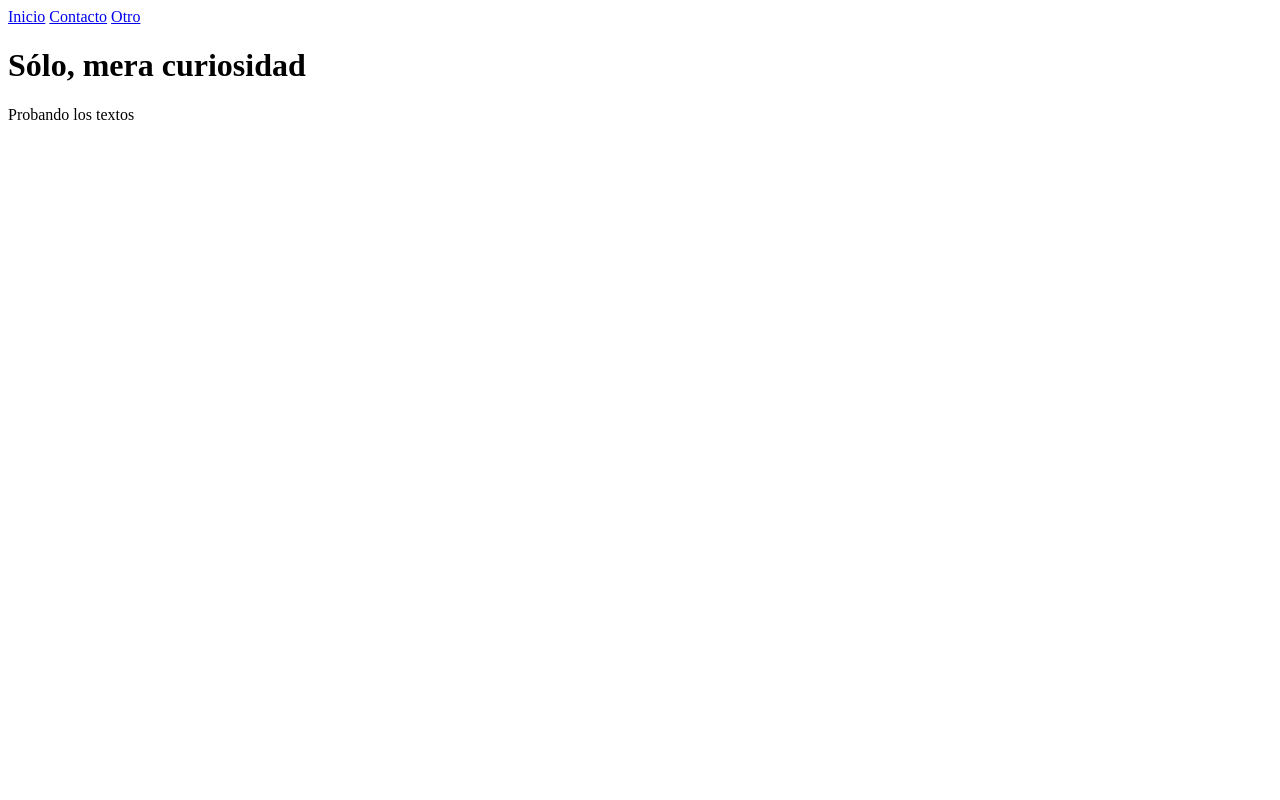
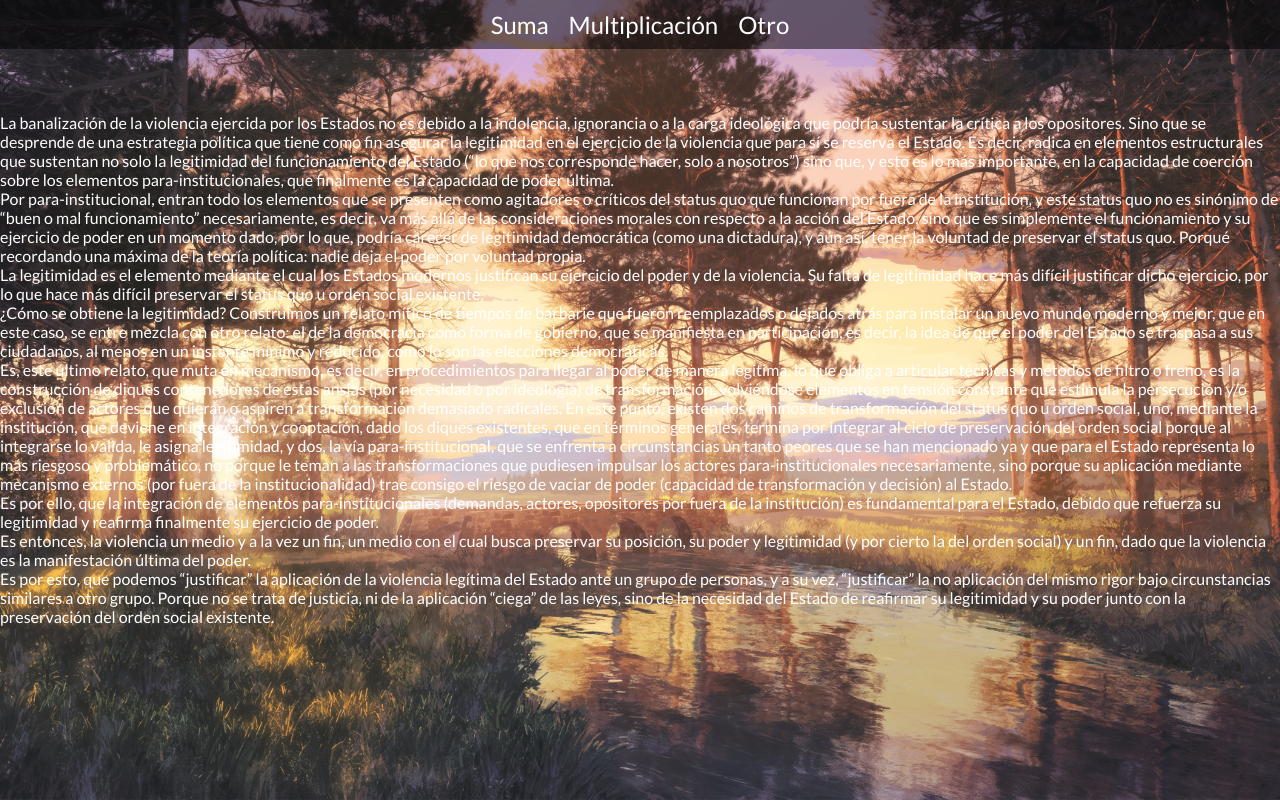
Before and after one commit to leadvic/PirataDulceWebSite, a plain HTML site: page texto.html in a window 1280 px wide. Drawn offline with Linux system fonts and the light colour scheme.

Commit message:
Texto y multiplicación corregida

```diff
--- a/css/style.css
+++ b/css/style.css
@@ -10,6 +10,13 @@
 :root{
   --main-background: rgba(0, 0, 0, .5);
   --main-transition: 0.2s;
+}
+
+div {
+  color: white;
+
+
+
 }
 
 html {
--- a/texto.html
+++ b/texto.html
@@ -4,18 +4,29 @@
     <meta charset="UTF-8">
     <meta name="viewport" content="width=device-width, initial-scale=1.0">
     <title>Document</title>
+    <link rel="stylesheet" href="css/style.css">
 </head>
 <body>
     <header>
         <nav>
-            <a href="index.html">Inicio</a>
-            <a href="contacto.html">Contacto</a>
+            <a href="index.html">Suma</a>
+            <a href="contacto.html">Multiplicación</a>
             <a href="texto.html">Otro</a>
         </nav>
     </header>
 <main>
-    <h1>Sólo, mera curiosidad</h1>
-    <p>Probando los textos</p>
+    <div>
+        <title>La banalización de la violencia</title>
+            <p>La banalización de la violencia ejercida por los Estados no es debido a la indolencia, ignorancia o a la carga ideológica que podría sustentar la crítica a los opositores. Sino que se desprende de una estrategia política que tiene como fin asegurar la legitimidad en el ejercicio de la violencia que para sí se reserva el Estado. Es decir, radica en elementos estructurales que sustentan no solo la legitimidad del funcionamiento del Estado (“lo que nos corresponde hacer, solo a nosotros”) sino que, y esto es lo más importante, en la capacidad de coerción sobre los elementos para-institucionales, que finalmente es la capacidad de poder última.</p>
+            <p>Por para-institucional, entran todo los elementos que se presenten como agitadores o críticos del status quo que funcionan por fuera de la institución, y este status quo no es sinónimo de “buen o mal funcionamiento” necesariamente, es decir, va más allá de las consideraciones morales con respecto a la acción del Estado, sino que es simplemente el funcionamiento y su ejercicio de poder en un momento dado, por lo que, podría carecer de legitimidad democrática (como una dictadura), y aún así, tener la voluntad de preservar el status quo. Porqué recordando una máxima de la teoría política: nadie deja el poder por voluntad propia.</p>
+            <p>La legitimidad es el elemento mediante el cual los Estados modernos justifican su ejercicio del poder y de la violencia. Su falta de legitimidad hace más difícil justificar dicho ejercicio, por lo que hace más difícil preservar el status quo u orden social existente.</p>
+            <p>¿Cómo se obtiene la legitimidad? Construimos un relato mítico de tiempos de barbarie que fueron reemplazados o dejados atrás para instalar un nuevo mundo moderno y mejor, que en este caso, se entre mezcla con otro relato: el de la democracia como forma de gobierno, que se manifiesta en participación, es decir, la idea de que el poder del Estado se traspasa a sus ciudadanos, al menos en un instante mínimo y reducido, como lo son las elecciones democráticas.</p>
+            <p>Es, este último relato, que muta en mecanismo, es decir, en procedimientos para llegar al poder de manera legitima, lo que obliga a articular técnicas y métodos de filtro o freno, es la construcción de diques contenedores de estas ansias (por necesidad o por ideología) de transformación, volviéndose elementos en tensión constante que estimula la persecución y/o exclusión de actores que quieran o aspiren a transformación demasiado radicales. En este punto, existen dos caminos de transformación del status quo u orden social, uno, mediante la institución, que deviene en integración y cooptación, dado los diques existentes, que en términos generales, termina por integrar al ciclo de preservación del orden social porque al integrarse lo valida, le asigna legitimidad, y dos, la vía para-institucional, que se enfrenta a circunstancias un tanto peores que se han mencionado ya y que para el Estado representa lo más riesgoso y problemático, no porque le teman a las transformaciones que pudiesen impulsar los actores para-institucionales necesariamente, sino porque su aplicación mediante mecanismo externos (por fuera de la institucionalidad) trae consigo el riesgo de vaciar de poder (capacidad de transformación y decisión) al Estado.</p>
+            <p>Es por ello, que la integración de elementos para-institucionales (demandas, actores, opositores por fuera de la institución) es fundamental para el Estado, debido que refuerza su legitimidad y reafirma finalmente su ejercicio de poder.</p>
+            <p>Es entonces, la violencia un medio y a la vez un fin, un medio con el cual busca preservar su posición, su poder y legitimidad (y por cierto la del orden social) y un fin, dado que la violencia es la manifestación última del poder.</p>
+            <p>Es por esto, que podemos “justificar” la aplicación de la violencia legítima del Estado ante un grupo de personas, y a su vez, “justificar” la no aplicación del mismo rigor bajo circunstancias similares a otro grupo. Porque no se trata de justicia, ni de la aplicación “ciega” de las leyes, sino de la necesidad del Estado de reafirmar su legitimidad y su poder junto con la preservación del orden social existente.</p>
+    </div>
+
 </main>
 </body>
 </html>
```
Also changed, not shown: contacto.html (+6 -6 lines), index.html (+2 -2 lines), js/scriptMulti.js (+7 -3 lines), js/scriptSuma.js (line endings or trailing spaces).
